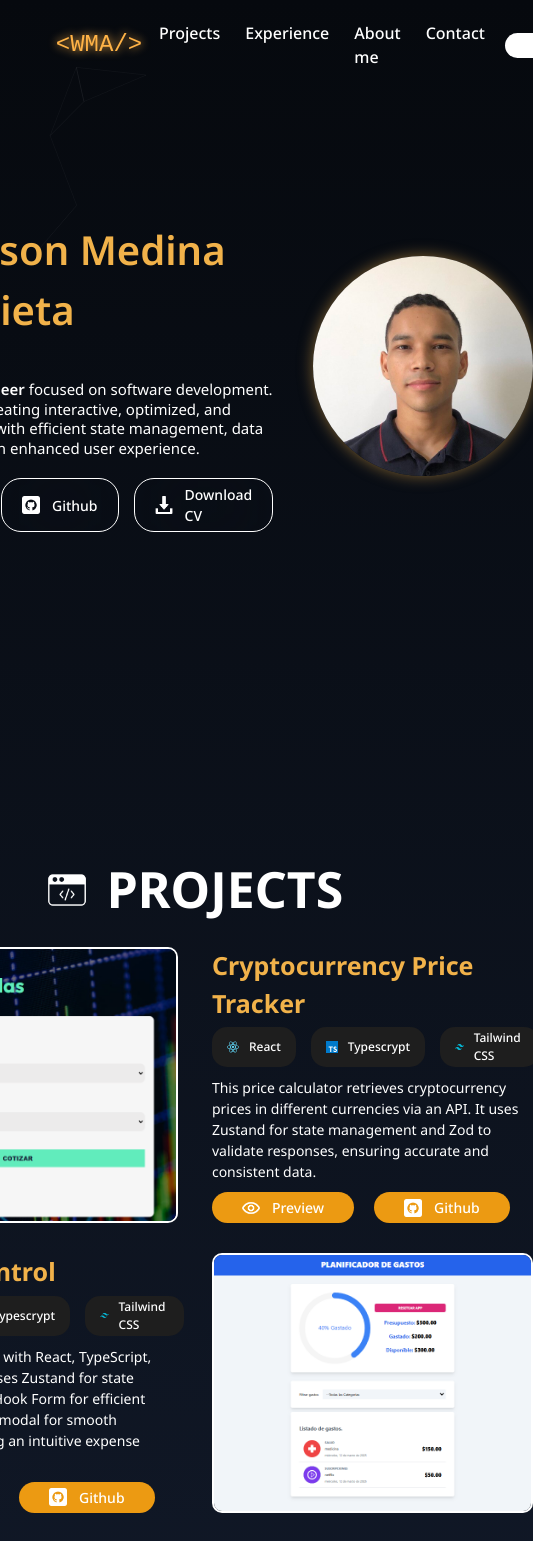
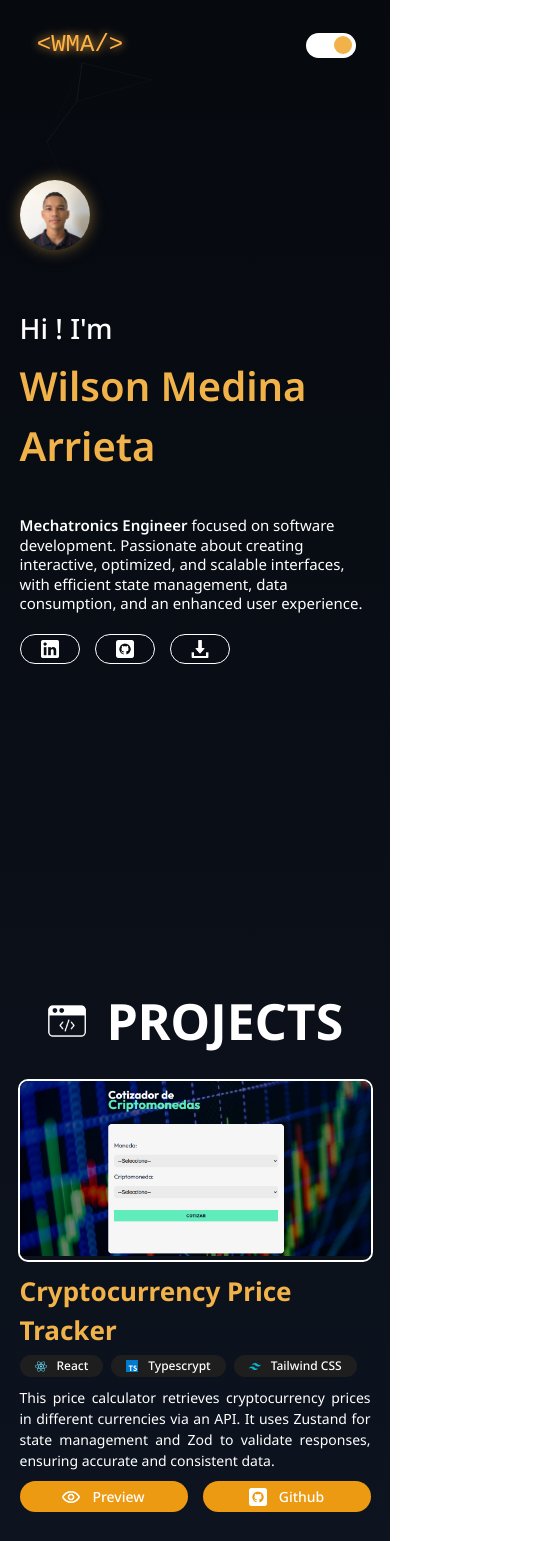
Before and after one commit to wilmed10/portfolio, a React (Vite) app: page / in a window 390 px wide. Shown: the top 1541 px of the page, 533 px wide, since content can reach past the window. Built offline with nearby package versions, Linux system fonts and the light colour scheme.

Commit message:
mediaqueries update for responsive design

```diff
--- a/index.html
+++ b/index.html
@@ -1,5 +1,5 @@
 <!doctype html>
-<html lang="es">
+<html lang="en">
   <head>
     <meta charset="UTF-8" />
     <link rel="icon" href="/img/dev.png" />
--- a/src/App.tsx
+++ b/src/App.tsx
@@ -97,7 +97,7 @@ function App() {
   );
 
   return (
-    <div style={{ position: 'relative', overflow: 'hidden', background: 'linear-gradient(#06090e, var(--background))' }}>
+    <div style={{ position: 'relative', overflow: 'hidden', background: 'linear-gradient(var(--gradient), var(--background))' }}>
       {init && (
         <Particles
           id="tsparticles"
@@ -119,7 +119,7 @@ function App() {
         <div id="projects"><Projects/></div>
         <div id="experience"><Experience/></div>
         <div id="aboutMe"><AboutMe/></div>
-        <footer>2025 Wilson J. Medina Arrieta ~ Todos los derechos reservados </footer>
+        <footer><p>2025 Wilson J. Medina Arrieta ~ Todos los derechos reservados</p></footer>
       </div>
     </div>
   )
--- a/src/components/Experience.css
+++ b/src/components/Experience.css
@@ -1,4 +1,3 @@
-
 .jobs {
     display: flex;
     flex-direction: column;
@@ -16,7 +15,6 @@
 .job .generals {
     width: 40%;
 }
-
 .job-description {
     width: 55%;
 }
@@ -46,43 +44,6 @@
     font-size: 1.3rem;
 }
 
-/*  .job-description {
-    display: flex;
-    background-color: var(--quinary);
-    border-left: 4px solid var(--primary);
-    border-radius: 8px;
-    padding: 1.2rem;
-    justify-content: center;
-    align-items: flex-start;
-    width: 100%;
-}
-
-.job-description > ul {
-    margin: 0;
-    padding: 0;
-    list-style: none;
-}
-
-.job-description > ul > li {
-    font-size: 1.4rem;
-    line-height: 1.5;
-    padding: 0.6rem 0;
-    display: flex;
-    align-items: center;
-    color: #fff;
-}
-
-.job-description > ul > li::before {
-    content: "🔹";
-    margin-right: 0.8rem;
-    color: #F1B24A;
-}
-
-.job-description:hover {
-    background-color: #2A2A2A;
-    transition: 0.3s ease-in-out;
-} */
-
 .job-description {
     display: flex;
     background-color: var(--quinary);
@@ -108,7 +69,7 @@
     padding: 0.6rem 0;
     display: flex;
     align-items: center;
-    color: #fff;
+    color: var(--text-color);
     border-bottom: 1px solid rgba(255, 255, 255, 0.2);
     transition: background-color 0.3s ease-in-out, color 0.3s ease-in-out;
 }
@@ -128,23 +89,17 @@
     color: #F1B24A;
 }
 
-
-/* Móviles pequeños y grandes (hasta 640px) */
 @media (max-width: 640px) {
-
+    .job {
+        flex-direction: column;
+    }
+    .job .generals {
+        width: 100%;
+    }
+    .job-description {
+        width: 100%;
+        margin-top: 2rem;
+        box-sizing: border-box;
+        overflow: hidden;
+    }
 }
-
-/* Tabletas y pantallas pequeñas (641px - 1024px) */
-@media (min-width: 641px) and (max-width: 1024px) {
-
-}
-
-/* Laptops y pantallas grandes (1025px - 1280px) */
-@media (min-width: 1025px) and (max-width: 1280px) {
-
-}
-
-/* Pantallas muy grandes (1281px en adelante) */
-@media (min-width: 1281px) {
-
-}
--- a/src/components/Experience.tsx
+++ b/src/components/Experience.tsx
@@ -29,7 +29,6 @@ export default function Experience() {
                         <div className='skill'>
                             <p>Equipment integration</p>
                         </div>
-
                     </div>
                 </div>
 
--- a/src/components/Menu.css
+++ b/src/components/Menu.css
@@ -63,7 +63,7 @@ header.scrolled {
 }
 
 .menu a {
-    color: white;
+    color: var(--text-color);
     text-decoration: none;
     font-size: 1.6rem;
     font-weight: 500;
@@ -72,7 +72,7 @@ header.scrolled {
 .menu a:hover,
 .menu a.active {
     font-weight: 700;
-    color: /* var(--primary) */ #ec9a12;
+    color: var(--quaternary);
 }
 
 .theme {
@@ -179,22 +179,26 @@ input:checked + .slider .sun {
 opacity: 0;
 }
 
-/* Móviles pequeños y grandes (hasta 640px) */
 @media (max-width: 640px) {
-
+    .container {
+        width: 90%;
+    }
+    .menu {
+        display: none;
+    }
+    .switch {
+        margin-right: 1.5rem;
+    }
 }
 
-/* Tabletas y pantallas pequeñas (641px - 1024px) */
 @media (min-width: 641px) and (max-width: 1024px) {
-
+    .container {
+        width: 90%;
+    }
 }
 
-/* Laptops y pantallas grandes (1025px - 1280px) */
-@media (min-width: 1025px) and (max-width: 1280px) {
-
-}
-
-/* Pantallas muy grandes (1281px en adelante) */
 @media (min-width: 1281px) {
-
-}
+    .container {
+      width: 110rem;
+    }
+  }
--- a/src/components/Menu.tsx
+++ b/src/components/Menu.tsx
@@ -38,23 +38,22 @@ export default function Menu() {
       root.style.setProperty('--secondary', '#232741');
       root.style.setProperty('--tertiary', '#0C0D16');
       root.style.setProperty('--quaternary', '#ec9a12');
-      root.style.setProperty('--dark-gradient', '#06090e');
-      root.style.setProperty('--text-color', 'white');
+      root.style.setProperty('--gradient', '#06090e');
+      root.style.setProperty('--text-color', '#ffffff');
     } else if (theme === 'light') {
-      /* por asignar... */
-      root.style.setProperty('--background', '#ffffff');
-      root.style.setProperty('--primary', '#000000');
-      root.style.setProperty('--secondary', '#f0f0f0');
-      root.style.setProperty('--tertiary', '#d0d0d0');
-      root.style.setProperty('--quaternary', '#a0a0a0');
-      root.style.setProperty('--dark-gradient', '#0a0a0a');
-      root.style.setProperty('--text-color', '#000000');
+      /* to asign... */
+      root.style.setProperty('--background', '#f8f9fa');
+      root.style.setProperty('--primary', '#f1b24a');
+      root.style.setProperty('--secondary', '#e3e6ea');
+      root.style.setProperty('--tertiary', '#c0c7d1');
+      root.style.setProperty('--quaternary', '#ffcc00');
+      root.style.setProperty('--gradient', '#0056b3)');
+      root.style.setProperty('--text-color', '#1a1a1a');
     }
   };
 
   console.log(scrolled);
   console.log(activeSection);
-
 
   const [theme, setTheme] = useState<"dark" | "light">("dark");
 
@@ -93,13 +92,6 @@ export default function Menu() {
           </nav>
           <div className="theme-switcher">
 
-            {/* <button onClick={() => changeTheme('dark')}>
-              <img src="./img/luna.png" alt="theme icon" />
-            </button>
-            <button onClick={() => changeTheme('light')}>
-              <img src="./img/sol.png" alt="theme icon" />
-            </button> */}
-
             <label className="switch">
               <input
                 type="checkbox"
@@ -109,8 +101,6 @@ export default function Menu() {
               <span className="slider">
                 <div /* src="./img/sol.png" alt="Sun Icon"  */className="theme-icon sun" />
                 <div /* src="./img/luna.png" alt="Moon Icon" */ className="theme-icon moon" />
-                {/* <img src="./img/sol.png" alt="Sun Icon" className="theme-icon sun" />
-                <img src="./img/luna.png" alt="Moon Icon" className="theme-icon moon" /> */}
               </span>
             </label>
 
--- a/src/components/Projects.css
+++ b/src/components/Projects.css
@@ -1,8 +1,6 @@
 section.project-container {
     padding-top: 10rem;
 }
-
-
 
 .title .photo {
     display: flex;
@@ -94,13 +92,13 @@ section.project-container {
     margin: 1rem 0;
     font-size: 1.4rem;
     /* line-height: 1.6rem; */
+    text-align: justify;
 }
 
 .pj-buttons {
     display: flex;
     gap: 2rem;
     align-content: end;
-    /* justify-content: center; */ /* ** mod ** */
 }
 
 .pj-btn {
@@ -126,28 +124,47 @@ section.project-container {
 }
 
 .pj-btn span {
-    color: #fff;
+    color: var(--text-color);
     font-size: 1.4rem;
     font-weight: 500;
 }
 
-
-/* Móviles pequeños y grandes (hasta 640px) */
 @media (max-width: 640px) {
-
+    .projects {
+        gap: 4rem;
+    }
+    .project {
+        flex-direction: column;
+    }
+    .project.midle {
+        flex-direction: column;
+    }
+    .project .photo {
+        width: 100%;
+        align-self: center;
+    }
+    .description {
+        width: 100%;
+    }
+    .title-project{
+        display: block;
+        padding-bottom: 1rem;
+    }
+    h3 {
+        padding-top: 1rem;;
+        font-size: 2.6rem;
+    }
+    .techs{
+        gap: .8rem;
+    }
+    .pj-buttons{
+        gap: 1.5rem;
+    }
+    .pj-btn {
+        width: 100%;
+    }
+    .btn-more {
+        display: flex;
+        width: 100%;
+    }
 }
-
-/* Tabletas y pantallas pequeñas (641px - 1024px) */
-@media (min-width: 641px) and (max-width: 1024px) {
-
-}
-
-/* Laptops y pantallas grandes (1025px - 1280px) */
-@media (min-width: 1025px) and (max-width: 1280px) {
-
-}
-
-/* Pantallas muy grandes (1281px en adelante) */
-@media (min-width: 1281px) {
-
-}
--- a/src/components/Projects.tsx
+++ b/src/components/Projects.tsx
@@ -152,7 +152,7 @@ export default function Projects() {
                 </div>
             </div>
 
-            <div>
+            <div className='btn-more'>
                 <a href="https://github.com/wilmed10?tab=repositories" target="_blank" rel="noopener noreferrer" className="pj-btn">
                     <span>More projects</span>
                 </a>
--- a/src/components/Resume.css
+++ b/src/components/Resume.css
@@ -16,11 +16,14 @@
     display: flex;
     align-items: baseline;
     justify-content: start;
+    flex-wrap: wrap;
     gap: 1rem;
+    max-width: 100%;
 }
 .intro .title p {
     font-size: 2.8rem;
     font-weight: 500;
+    white-space: nowrap;
     margin: 0;
 }
 .title h1 {
@@ -28,6 +31,9 @@
     font-weight: 600;
     color: var(--primary);
     margin: 0;
+
+    flex-grow: 1;
+    min-width: 0;
 }
 
 .intro p {
@@ -69,7 +75,7 @@
 }
 
 .btn span {
-    color: #fff;
+    color: var(--text-color);
     font-size: 1.4rem;
     font-weight: 500;
 }
@@ -89,29 +95,50 @@
     /* border: 1px solid #F1B24A; */
     box-shadow: 0px 0px 15px rgba(241, 178, 74, 0.5);
 }
-
+.resume .photo.up {
+    display: none;
+}
 .resume .photo img {
     object-fit: cover;
     width: 100%;
     height: 100%;
-}
-
-/* Móviles pequeños y grandes (hasta 640px) */
-@media (max-width: 640px) {
 
 }
 
-/* Tabletas y pantallas pequeñas (641px - 1024px) */
-@media (min-width: 641px) and (max-width: 1024px) {
-
+@media (max-width: 640px) {
+    .resume {
+        flex-direction: column;
+        margin-top: 18rem;
+    }
+    .resume .photo {
+        width: 7rem;
+        height: 7rem;
+        align-self: flex-start;
+    }
+    .resume .photo.up {
+        display: list-item;
+    }
+    .resume .photo.right {
+        display: none;
+    }
+    .buttons span {
+        display: none;
+    }
+    .btn {
+        padding: .5rem 2rem;
+    }
 }
 
-/* Laptops y pantallas grandes (1025px - 1280px) */
-@media (min-width: 1025px) and (max-width: 1280px) {
-
+@media (min-width: 641px) and (max-width: 1024px) {
+    .resume {
+        gap: 2rem;
+    }
+    .intro {
+        flex-basis: auto;
+        min-width: 60%;
+    }
+    .resume .photo {
+        width: 18rem;
+        height: 18rem;
+    }
 }
-
-/* Pantallas muy grandes (1281px en adelante) */
-@media (min-width: 1281px) {
-
-}
--- a/src/components/Resume.tsx
+++ b/src/components/Resume.tsx
@@ -4,6 +4,10 @@ export default function Resume() {
   return (
     <section>
         <div className="resume">
+            <div className="photo up">
+                <img src="./img/foto.jpg" alt="profile photo" />
+            </div>
+
             <div className="intro">
 
                 <div className="title">
@@ -24,12 +28,12 @@ export default function Resume() {
                     </a>
                     <a href="./documents/CV Wilson Medina WebDev ENG.pdf" target="_blank" rel="noopener noreferrer" className="btn">
                         <img src="./img/descargar-white.png" alt="download icon" />
-                        <span>Download CV</span>
+                        <span>Resume</span>
                     </a>
                 </div>
             </div>
 
-            <div className="photo">
+            <div className="photo right">
                 <img src="./img/foto.jpg" alt="profile photo" />
             </div>
         </div>
--- a/src/index.css
+++ b/src/index.css
@@ -12,7 +12,7 @@
   --quaternary: #ec9a12;
   --quinary: #1E1E1E;
   --dark-gradient: #06090e;
-  --text-color: white;
+  --text-color: #ffffff;
 
   background: linear-gradient(var(--dark-gradient), var(--background));
 }
@@ -65,14 +65,17 @@ footer {
 /* Móviles pequeños y grandes (hasta 640px) */
 @media (max-width: 640px) {
   section {
-    width: 100%;
+    width: 90%;
+  }
+  footer p {
+    text-align: center;
   }
 }
 
 /* Tabletas y pantallas pequeñas (641px - 1024px) */
 @media (min-width: 641px) and (max-width: 1024px) {
   section {
-    width: 80%;
+    width: 85%;
   }
 }
 
@@ -86,6 +89,7 @@ footer {
 /* Pantallas muy grandes (1281px en adelante) */
 @media (min-width: 1281px) {
   section {
-    width: 60%;
+    width: 90rem;
+    /* width: 60%; */
   }
 }
```
Also changed, not shown: src/components/AboutMe.css (+0 -23 lines). Lines whose indentation alone changed are shown as unchanged.
